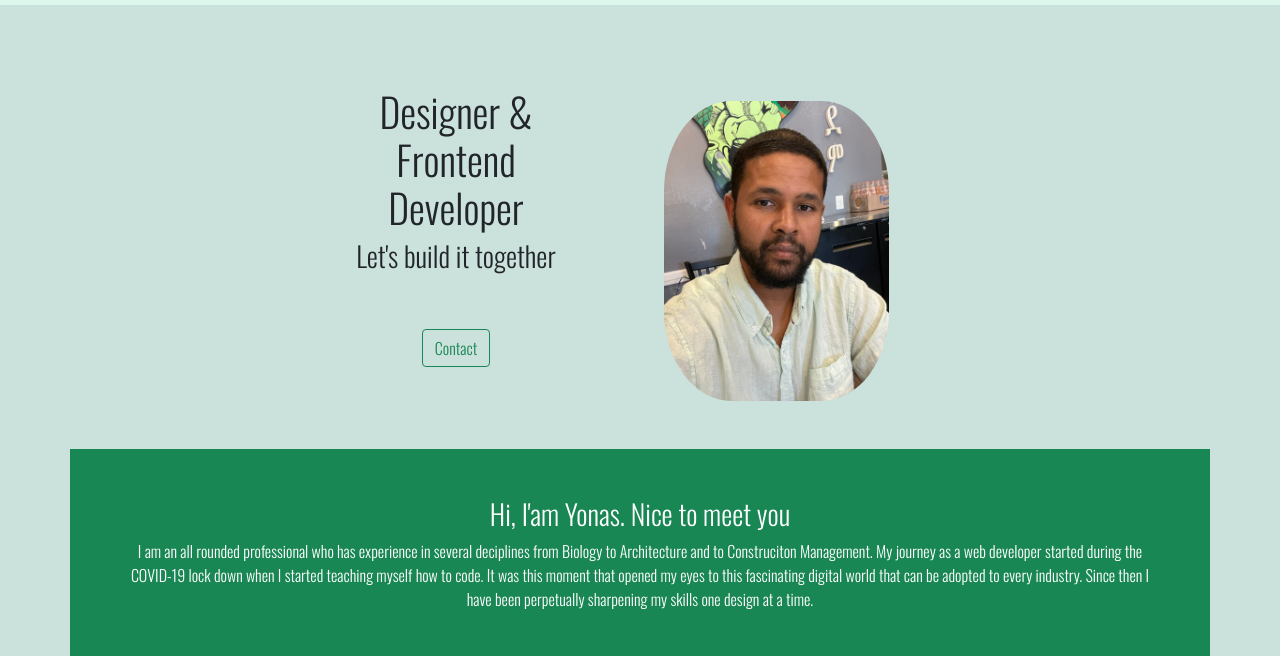
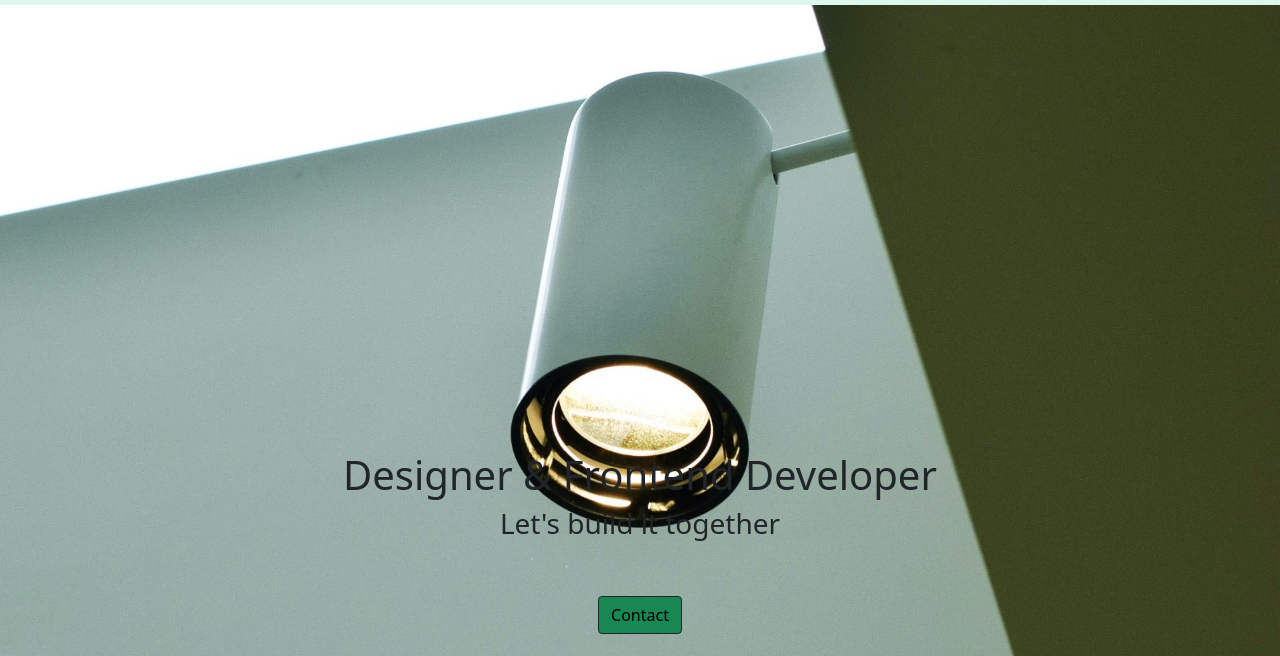
Before and after one commit to LeulYonas/mfw-Final-Project, a plain HTML site: page index.html in a window 1280 px wide. Shown: the part 101-757 px from the top of the page. Drawn offline with nearby package versions, Linux system fonts and the light colour scheme; a script that the page names is missing; a web font is replaced by a local one.

Commit message:
version 3

```diff
--- a/css/style.css
+++ b/css/style.css
@@ -56,6 +56,11 @@ body {
   font-family: 'Bebas Neue', cursive;
 }
 
+.carousel-inner img {
+  display: flex;
+  justify-content: center;
+}
+
 @media screen and (max-width: 992px) {
   .column {
     width: 46%;
--- a/index.html
+++ b/index.html
@@ -41,21 +41,33 @@
   </div>
 
   <!-- Front Page -->
-  <section>
 
-    <div class="container title" style="width: 50vw;">
+  <div id="demo" class="carousel slide" data-bs-ride="carousel">
+   <!-- The slideshow/carousel -->
+    <div class="carousel-inner">
+      <div class="carousel-item active">
+        <img src="./images/fotis-fotopoulos-LJ9KY8pIH3E-unsplash.jpg" alt="Los Angeles" class="d-block"
+          style="width: 100vw" />
+        <div class="carousel-caption d-flex flex-row d-md-block">
           <div class="row mt-5">
             <div class="col" style="text-align:center; align-items: center;">
               <h1 class="text-dark">Designer & Frontend Developer</h1>
               <h3 class="text-dark">Let's build it together</h3>
-          <button class="btn btn-outline-success mx-5 m-5" type="submit">
-            Contact
+              <button class="btn btn-outline-dark bg-success text-dark mx-5 m-5" type="submit"><a href="#contact" style="text-decoration: none; color: black;"> Contact</a>
               </button>
             </div>
-        <div class="col m-5 img">
-          <img src="./images/profile pic.jpg" height="300px" style="border-radius: 30%" alt="profile picture">
+
           </div>
         </div>
+      </div>
+    </div>
+
+  </div>
+
+  <section>
+
+    <div class="container title" style="width: 50vw;">
+
     </div>
   </section>
 
```
Also changed, not shown: images/fotis-fotopoulos-LJ9KY8pIH3E-unsplash.jpg (added). Lines whose indentation alone changed are shown as unchanged.
